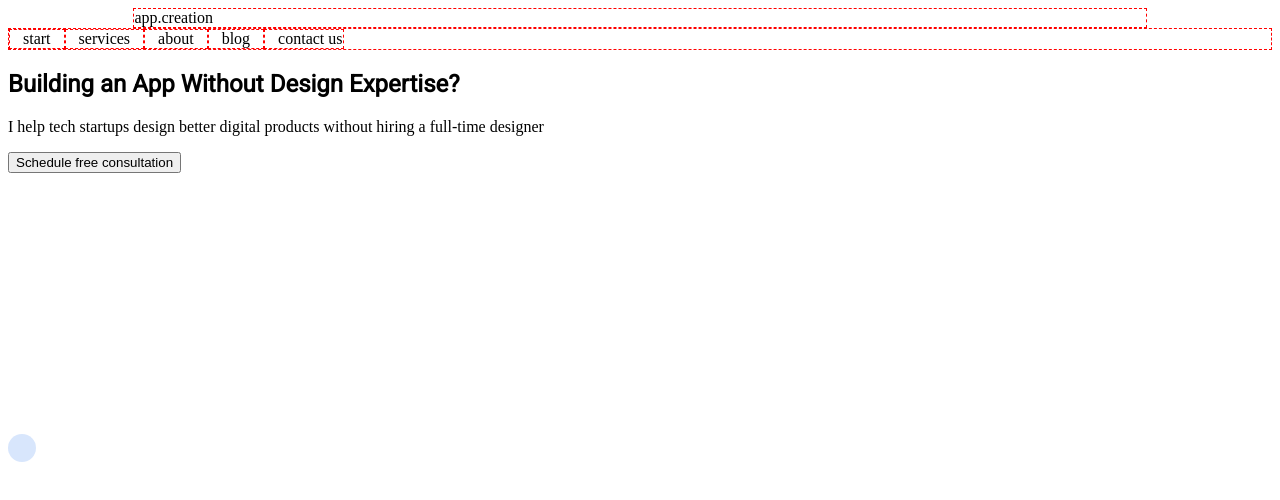
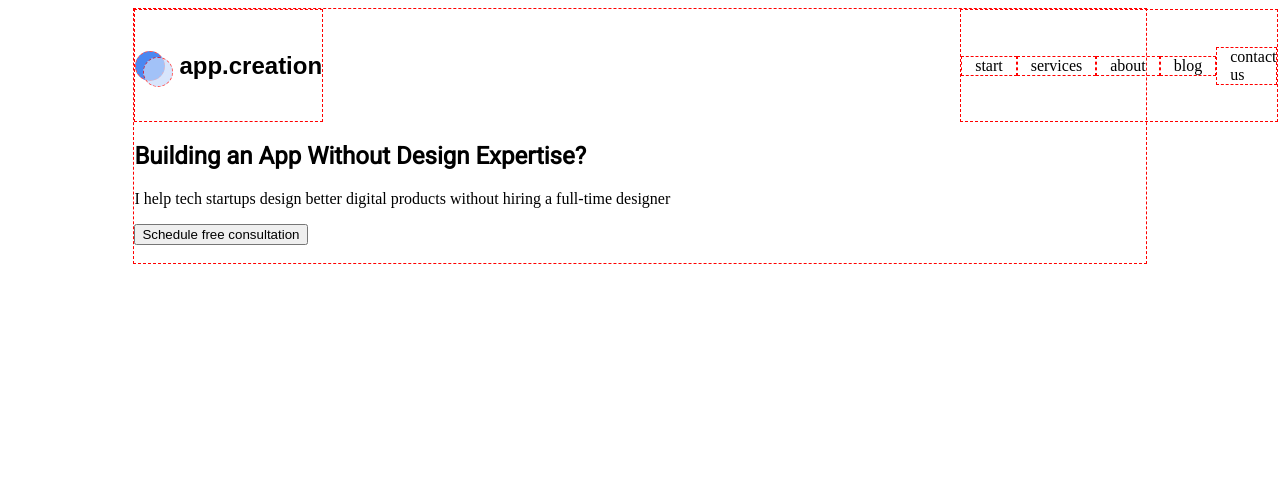
Before and after one commit to WebHeroSchool/kozh--2, a plain HTML site: page index.html in a window 1280 px wide. Drawn offline with Linux system fonts and the light colour scheme.

Commit message:
исправления по логотипу в 6 уроке

```diff
--- a/index.html
+++ b/index.html
@@ -3,7 +3,7 @@
 <head>
      <meta charset="utf-8">
      <title>сайт №1</title>
-     <link href="https://fonts.googleapis.com/css2?family=Roboto:ital,wght@0,400;1,300&display=swap" rel="stylesheet">
+     <link rel="stylesheet" href="https://fonts.googleapis.com/css2?family=Roboto">
      <link rel="stylesheet" href="fonts.css">
      <link rel="stylesheet" href="styles.css">
 </head>
@@ -11,8 +11,11 @@
 <body>
   <div class="wrapper">
      <header class="header">
-       <div class="logo__circle logo__circle_color_dark-blue"></div>
-       <div class="logo__circle logo__circle_color_blue"></div>app.creation</div>
+       <div class="logo">
+        <div class="logo__circle logo__circle_color_dark-blue"></div>
+        <div class="logo__circle logo__circle_color_blue"></div>
+       app.creation
+      </div>
        <nav class="menu">
          <a class="menu__item">start</a>
          <a class="menu__item">services</a>
@@ -31,6 +34,7 @@
          <div class="image-content">
            <img class="image-content__image">
          </div>
-  </section>
- </body>
-</html>
+       </section>
+     </div>
+    </body>
+    </html>
--- a/styles.css
+++ b/styles.css
@@ -1,5 +1,8 @@
 .title{
   font-family:Roboto;
+}
+.body{
+  margin: 0;
 }
 .wrapper{
   margin:auto;
@@ -10,13 +13,14 @@
   display:inline-block;
   border:dashed 1px red;
 }
-.logo{
-  margin-right: 63%;
-  padding: 40px 0;
-}
 .header{
+  margin: auto;
   display:flex;
   justify-content: space-between;
+}
+.section{
+  margin: auto;
+  border: dashed 1px red;
 }
 .menu{
   display:flex;
@@ -31,17 +35,21 @@
 }
 .logo{
   position: relative;
+  margin-right: 63%;
   padding: 40px 0;
+  width: 190 px;
+  height: 35 px;
   padding-left: 44px;
-  font:bold 24px/31px "pt_serif", arial,helvetica, sans-serif;
+  font:bold 24px/31px pt_serif, arial,helvetica, sans-serif;
 }
 .logo__circle{
   position: absolute;
   left: 0;
-  top: 0;
+  top: 50%;
   transform: translateY(-50%);
   width: 28px;
   height: 28px;
+  border: dashed 1px red;
   border-radius: 50%;
   opacity: .7;
 }
@@ -50,6 +58,6 @@
   top: 56%;
   background: #C8DBFB;
 }
-.logo__circle_color_dark{
+.logo__circle_color_dark-blue{
   background: #0056EC;
 }
```
Also changed, not shown: Fonts/PT_Serif/PTSerif-Bold.ttf (added), Fonts/PT_Serif/PTSerif-BoldItalic.ttf (added), Fonts/PT_Serif/PTSerif-Italic.ttf (added), Fonts/PT_Serif/PTSerif-Regular.ttf (added).
